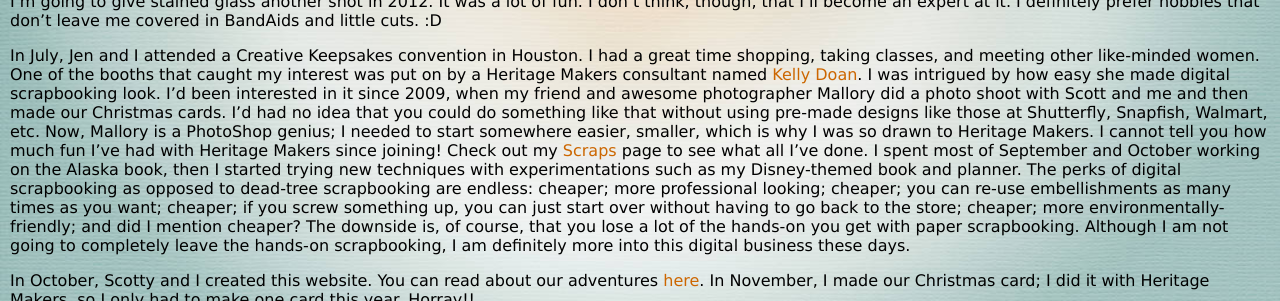
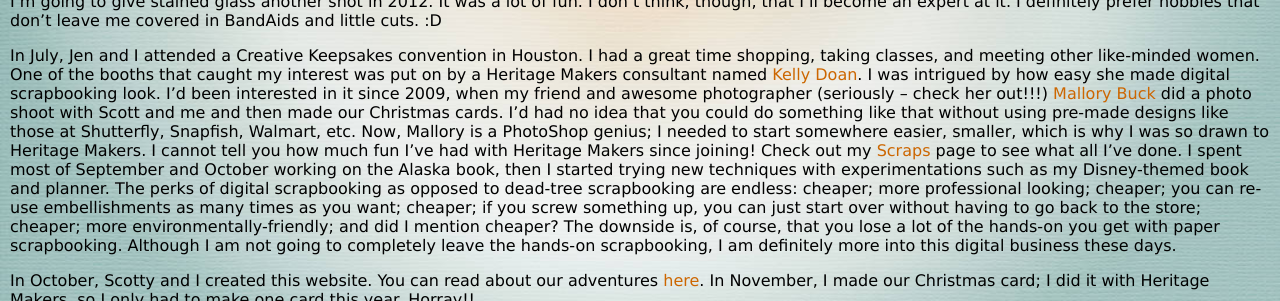
Before and after one commit to kpetersen/kpetersen.github.io, a Jekyll site: the page built from words/_posts/2012-1-5-artistry.markdown, in a window 1280 px wide and 900 px high, scrolled down 13777 px, cut to the strip 195-496 px from the top of the window. Built offline with Jekyll 4.4.1, drawn with Linux system fonts in a browser that asks for light colours; comment, search, counter and statistics services are not loaded.

Commit message:
added a link to mallory's website on creative blog entry

```diff
--- a/words/_posts/2012-1-5-artistry.markdown
+++ b/words/_posts/2012-1-5-artistry.markdown
@@ -150,7 +150,7 @@
 
 In July, Jen and I attended a Creative Keepsakes convention in Houston. I had a great time shopping, taking classes, and meeting other like-minded women. One of the
 booths that caught my interest was put on by a Heritage Makers consultant named [Kelly Doan](http://www.publishwithme.blogspot.com/). I was intrigued by how easy she
-made digital scrapbooking look. I'd been interested in it since 2009, when my friend and awesome photographer Mallory
+made digital scrapbooking look. I'd been interested in it since 2009, when my friend and awesome photographer (seriously -- check her out!!!) [Mallory Buck](http://mallorybuckphotography.com)
 did a photo shoot with Scott and me and then made our Christmas cards. I'd had no idea that you could do something like that without using pre-made designs like those
 at Shutterfly, Snapfish, Walmart, etc. Now, Mallory is a PhotoShop genius; I needed to start somewhere easier, smaller, which is why I was so drawn to Heritage Makers.
 I cannot tell you how much fun I've had with Heritage Makers since joining! Check out my [Scraps](http://worldsmyoyster.com/scraps/) page to see what all I've done.
```
